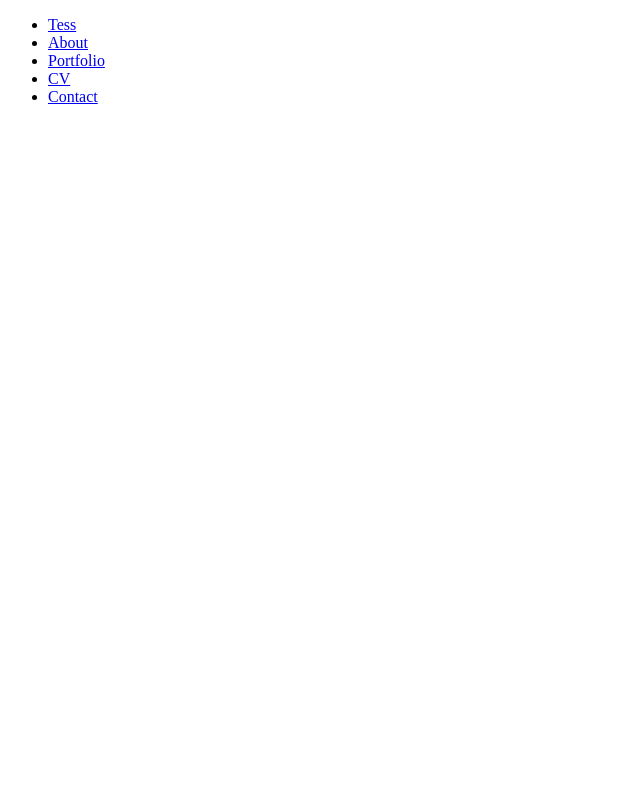
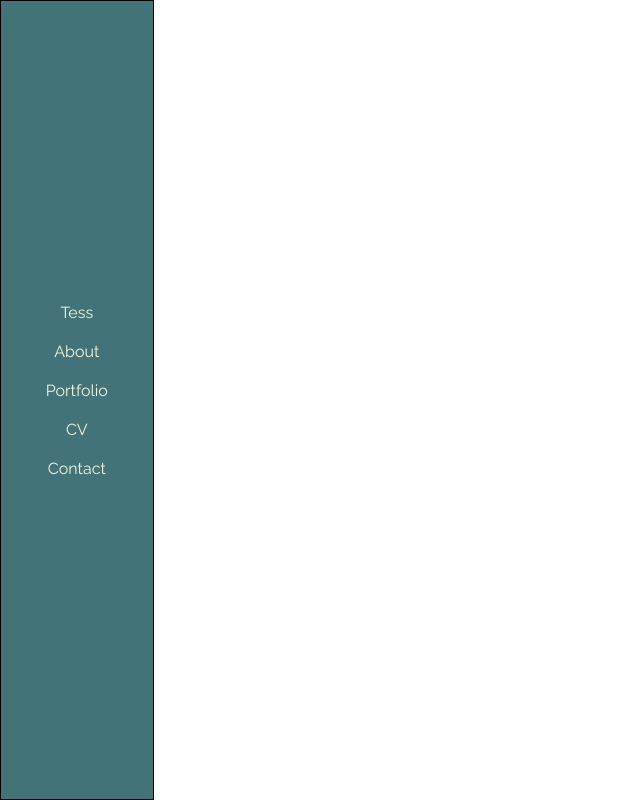
Before and after one commit to danielleleb/tess-site, a website: page index.html in a window 1280 px wide. Shown: the whole page, without its empty margins (0-640 px from the left). Drawn offline with Linux system fonts and the light colour scheme.

Commit message:
nav styled

```diff
--- a/index.html
+++ b/index.html
@@ -4,17 +4,19 @@
     <meta charset="UTF-8">
     <meta name="viewport" content="width=device-width, initial-scale=1.0">
     <meta http-equiv="X-UA-Compatible" content="ie=edge">
+    <link rel="stylesheet" href="css/style.css">
+    <link href="https://fonts.googleapis.com/css?family=Raleway" rel="stylesheet">
     <title>Document</title>
 </head>
 <body>
     <header>
-        <nav>
-            <ul>
-                <li><a href="#">Tess</a></li>
-                <li><a href="#">About</a></li>
-                <li><a href="#">Portfolio</a></li>
-                <li><a href="#">CV</a></li>
-                <li><a href="#">Contact</a></li>
+        <nav class="main-nav">
+            <ul class="main-nav__list">
+                <li class="main-nav__item" ><a class="main-nav__link" href="#">Tess</a></li>
+                <li class="main-nav__item" ><a class="main-nav__link" href="#">About</a></li>
+                <li class="main-nav__item" ><a class="main-nav__link" href="#">Portfolio</a></li>
+                <li class="main-nav__item" ><a class="main-nav__link" href="#">CV</a></li>
+                <li class="main-nav__item" ><a class="main-nav__link" href="#">Contact</a></li>
             </ul>
         </nav>
     </header>
--- /dev/null
+++ b/sass/main.scss
@@ -0,0 +1,54 @@
+// RESET
+
+html {
+    box-sizing: border-box;
+}
+
+*, *:before, *:after {
+    box-sizing: inherit;
+}
+
+body {
+    margin: 0;
+    padding: 0;
+}
+
+// VARIABLES
+
+// COLOUR - https://color.adobe.com/Optimist-color-theme-10737664/edit/?copy=true&base=3&rule=Custom&selected=2&name=Copy%20of%20Optimist&mode=rgb&rgbvalues=0.4235294117647059,0.43137254901960786,0.34509803921568627,0.24313725490196078,0.25882352941176473,0.22745098039215686,0.2549019607843137,0.45098039215686275,0.47058823529411764,0.6431372549019608,0.8117647058823529,0.7450980392156863,0.9568627450980393,0.9686274509803922,0.8509803921568627&swatchOrder=0,1,2,3,4
+$colour-primary-text: #F4F7D9;
+$colour-nav-background: #417378;
+
+// FONT
+
+$font-primary: 'Raleway', sans-serif;
+
+
+// NAVBAR
+
+.main-nav {
+    width: 12vw;
+    background: $colour-nav-background;
+    font-family: $font-primary;
+}
+
+.main-nav__list {
+    margin: 0;
+    border: 1px solid black;
+    list-style: none;
+    height: 100vh;
+    display: flex;
+    align-items: center;
+    justify-content: center;
+    flex-direction: column;
+    padding-left: 0;
+}
+
+.main-nav__item {
+    padding-bottom: 20px;
+}
+
+.main-nav__link {
+    color: $colour-primary-text;
+    text-decoration: none;
+}
```
Also changed, not shown: package.json (added, +26 -0 lines), css/style.css (added), 1 other file.
